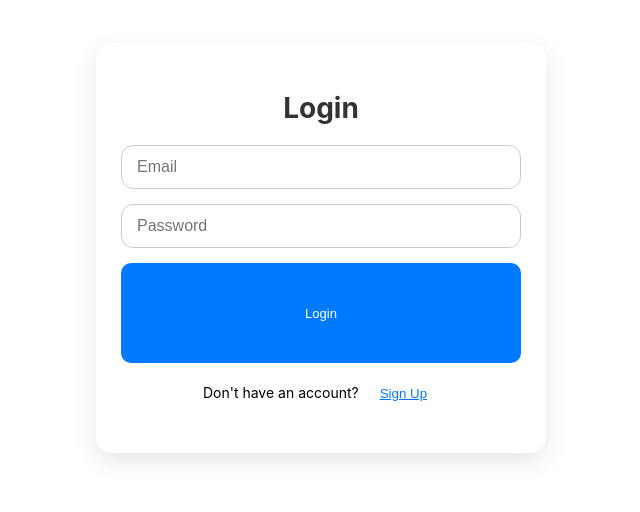
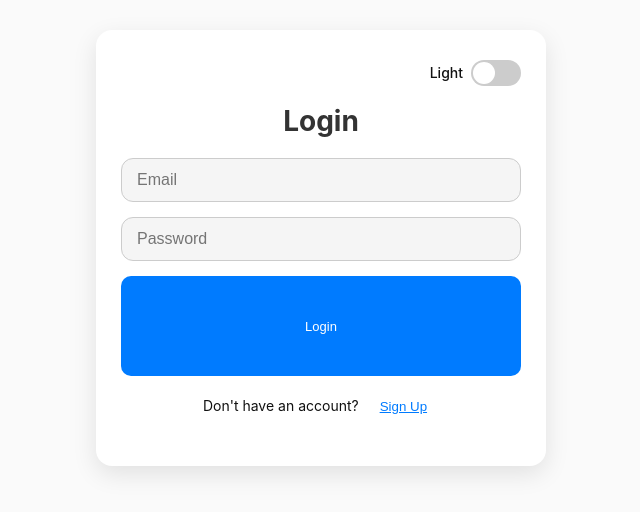
Before and after one commit to Praveen3226/frontend, a Next.js app: page / in a window 1280 px wide. Shown: the part 192-704 px from the top of the page, without its empty margins (319-959 px from the left). Built offline with nearby package versions, Linux system fonts and the light colour scheme; no server answers.

Commit message:
Update index.js

```diff
--- a/pages/index.js
+++ b/pages/index.js
@@ -1,4 +1,4 @@
-import { useState, useContext } from 'react';
+import { useState, useContext, useEffect } from 'react';
 import axios from 'axios';
 import { useRouter } from 'next/router';
 import { AuthContext } from '../src/context/AuthContext';
@@ -7,9 +7,24 @@ export default function AuthPage() {
   const { login } = useContext(AuthContext);
   const router = useRouter();
 
-  const [isLogin, setIsLogin] = useState(true); // toggle login/signup
+  const [isLogin, setIsLogin] = useState(true);
   const [form, setForm] = useState({ name: '', email: '', password: '' });
   const [msg, setMsg] = useState('');
+
+  const [theme, setTheme] = useState('light');
+
+  useEffect(() => {
+    const savedTheme = localStorage.getItem("theme") || "light";
+    setTheme(savedTheme);
+    document.body.className = savedTheme;
+  }, []);
+
+  const toggleTheme = () => {
+    const newTheme = theme === "light" ? "dark" : "light";
+    setTheme(newTheme);
+    document.body.className = newTheme;
+    localStorage.setItem("theme", newTheme);
+  };
 
   const handleSubmit = async (e) => {
     e.preventDefault();
@@ -23,7 +38,7 @@ export default function AuthPage() {
         login(res.data.token);
         router.push('/');
       } else {
-        const res = await axios.post(`${process.env.NEXT_PUBLIC_API_URL}/auth/register`, form);
+        await axios.post(`${process.env.NEXT_PUBLIC_API_URL}/auth/register`, form);
         setMsg('Account created successfully! Please login.');
         setIsLogin(true);
         setForm({ name: '', email: '', password: '' });
@@ -36,14 +51,24 @@ export default function AuthPage() {
   return (
     <div className="auth-container">
       <div className="auth-box">
+        <div className="auth-theme-toggle">
+          <span className="theme-label">{theme === "light" ? "Light" : "Dark"}</span>
+          <div className="theme-switch" onClick={toggleTheme}>
+            <input type="checkbox" checked={theme === "dark"} readOnly />
+            <span className="slider"></span>
+          </div>
+        </div>
+
         <h1>{isLogin ? 'Login' : 'Sign Up'}</h1>
         {msg && <p className="msg">{msg}</p>}
+
         <form onSubmit={handleSubmit} className="auth-form">
           {!isLogin && (
             <input
               placeholder="Name"
               value={form.name}
               onChange={e => setForm({ ...form, name: e.target.value })}
+              required
             />
           )}
           <input
@@ -51,15 +76,18 @@ export default function AuthPage() {
             type="email"
             value={form.email}
             onChange={e => setForm({ ...form, email: e.target.value })}
+            required
           />
           <input
             placeholder="Password"
             type="password"
             value={form.password}
             onChange={e => setForm({ ...form, password: e.target.value })}
+            required
           />
           <button type="submit">{isLogin ? 'Login' : 'Sign Up'}</button>
         </form>
+
         <p className="toggle-text">
           {isLogin ? "Don't have an account?" : 'Already have an account?'}{' '}
           <button
```
